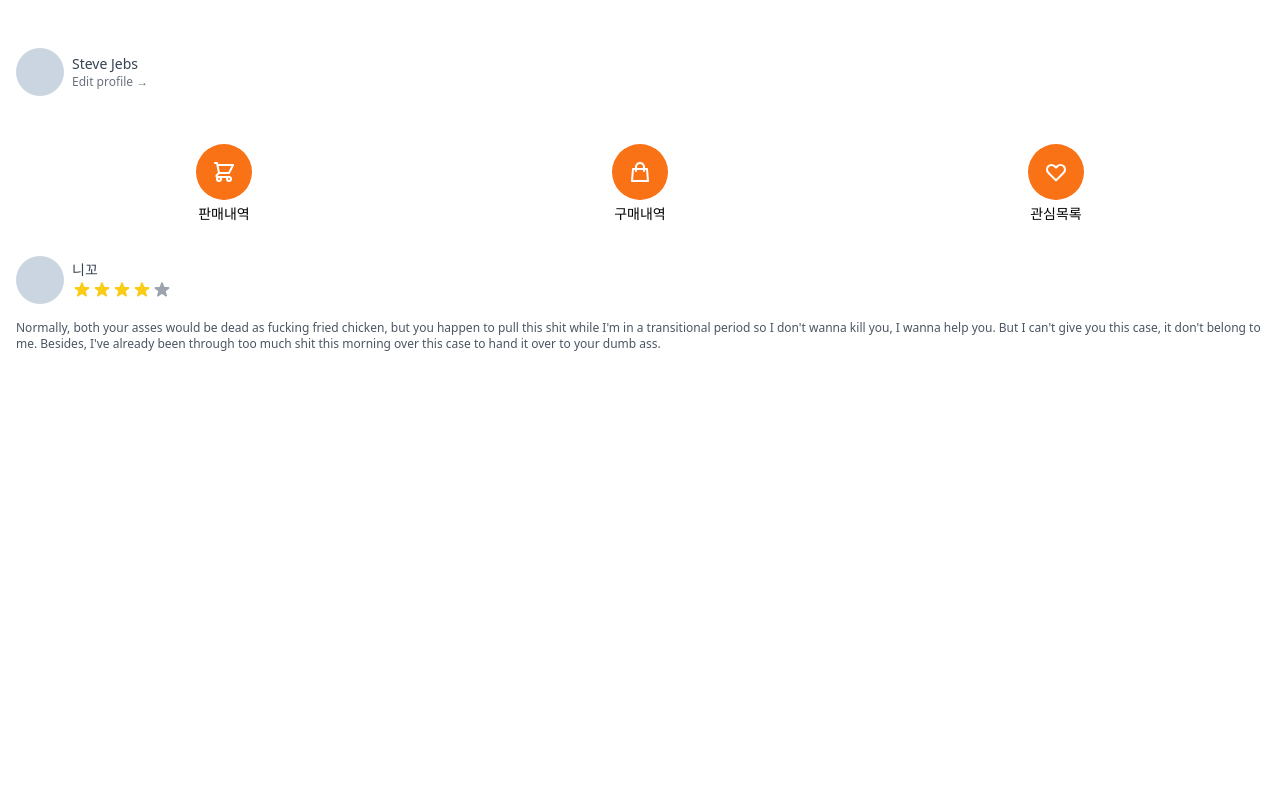
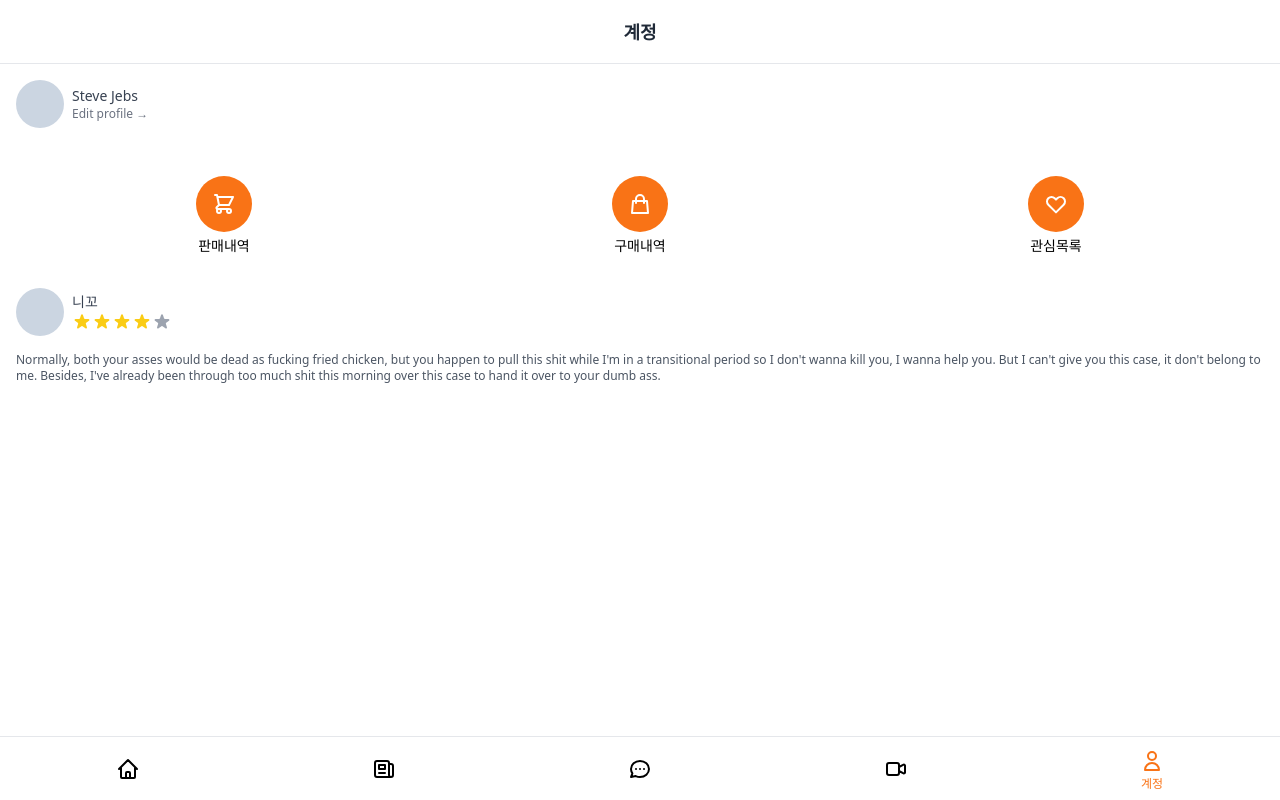
Before and after one commit to jinyongp/carrot-market, a Next.js app: page /profile in a window 1280 px wide. Built offline with nearby package versions, Linux system fonts and the light colour scheme.

Commit message:
Feat: Layout 컴포넌트 연결

```diff
--- a/pages/chats/index.tsx
+++ b/pages/chats/index.tsx
@@ -1,14 +1,17 @@
 import { useRouter } from 'next/router';
+import Layout from '../../components/layout';
 
 export default function Chats() {
   const router = useRouter();
 
   return (
-    <ul className="py-8 divide-y-[1px]">
+    <Layout title="채팅">
+      <ul className="divide-y-[1px]">
         {[...Array(10)].map((_, i) => (
           <li
             key={i}
-          className="px-4 cursor-pointer"
+            tabIndex={0}
+            className="px-4 cursor-pointer border-dashed"
             onClick={() => router.push('/chats/3')}
           >
             <div className="flex gap-2 py-4 items-center cursor-pointer">
@@ -24,5 +27,6 @@ export default function Chats() {
           </li>
         ))}
       </ul>
+    </Layout>
   );
 }
--- a/pages/community/index.tsx
+++ b/pages/community/index.tsx
@@ -4,12 +4,13 @@ import {
   PencilIcon,
 } from '@heroicons/react/outline';
 import { useRouter } from 'next/router';
+import Layout from '../../components/layout';
 
 export default function Community() {
   const router = useRouter();
 
   return (
-    <div className="py-8">
+    <Layout title="동네생활">
       <ul className="flex flex-col gap-2 divide-y-8 divide-slate-200">
         {[...Array(10)].map((_, i) => (
           <li
@@ -54,6 +55,6 @@ export default function Community() {
       >
         <PencilIcon className="w-6 h-6" />
       </button>
-    </div>
+    </Layout>
   );
 }
--- a/pages/index.tsx
+++ b/pages/index.tsx
@@ -1,12 +1,13 @@
 import { useRouter } from 'next/router';
 import { ChatIcon, HeartIcon, PlusIcon } from '@heroicons/react/outline';
+import Layout from '../components/layout';
 
 export default function Home() {
   const router = useRouter();
 
   return (
-    <>
-      <ul className="flex flex-col divide-y py-4">
+    <Layout title="홈">
+      <ul className="flex flex-col divide-y">
         {[...Array(10)].map((_, i) => (
           <li
             key={i}
@@ -44,6 +45,6 @@ export default function Home() {
       >
         <PlusIcon className="w-6 h-6" />
       </button>
-    </>
+    </Layout>
   );
 }
--- a/pages/profile/index.tsx
+++ b/pages/profile/index.tsx
@@ -5,14 +5,15 @@ import {
 } from '@heroicons/react/outline';
 import { StarIcon } from '@heroicons/react/solid';
 import { useRouter } from 'next/router';
+import Layout from '../../components/layout';
 
 export default function Profile() {
   const router = useRouter();
 
   return (
-    <div className="py-8 px-4">
+    <Layout title="계정">
       <div
-        className="flex gap-2 py-4 items-center cursor-pointer w-fit"
+        className="px-4 flex gap-2 py-4 items-center cursor-pointer w-fit"
         onClick={() => router.push('/profile/edit')}
       >
         <div className="w-12 aspect-square rounded-full bg-slate-300" />
@@ -23,7 +24,7 @@ export default function Profile() {
           </p>
         </div>
       </div>
-      <div className="flex justify-around text-sm text-center my-8">
+      <div className="px-4 flex justify-around text-sm text-center my-8">
         {[
           [ShoppingCartIcon, '판매내역', '/profile/sales'],
           [ShoppingBagIcon, '구매내역', '/profile/purchases'],
@@ -41,7 +42,7 @@ export default function Profile() {
           </div>
         ))}
       </div>
-      <div>
+      <div className="px-4">
         <div className="flex items-center gap-2">
           <div className="w-12 aspect-square rounded-full bg-slate-300" />
           <div>
@@ -67,6 +68,6 @@ export default function Profile() {
           it over to your dumb ass.
         </p>
       </div>
-    </div>
+    </Layout>
   );
 }
--- a/styles/tailwind.css
+++ b/styles/tailwind.css
@@ -3,6 +3,10 @@
 @tailwind utilities;
 
 @layer base {
+  * {
+    @apply focus:outline-none;
+  }
+
   input,
   textarea {
     @apply outline-none;
```
Lines whose indentation alone changed are shown as unchanged.
